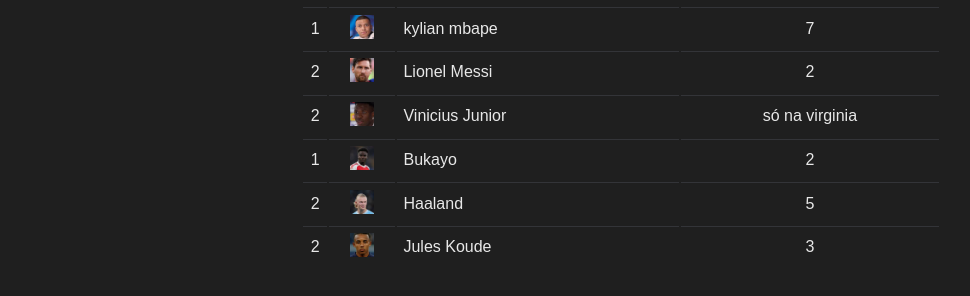
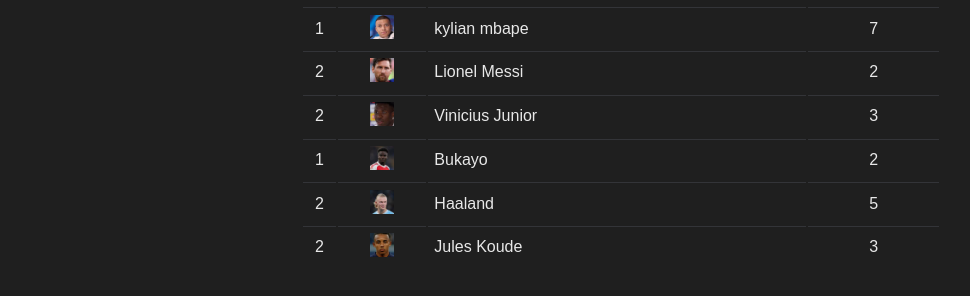
Before and after one commit to OZZYO28/Ulbra, a plain HTML site: page FRONTEND/TabelaBrasileirão/Goleadores.html in a window 1280 px wide. Shown: the part 236-532 px from the top of the page, without its empty margins (19-989 px from the left). Drawn offline with Linux system fonts and the light colour scheme.

Commit message:
Update Goleadores.html

```diff
--- a/FRONTEND/TabelaBrasileirão/Goleadores.html
+++ b/FRONTEND/TabelaBrasileirão/Goleadores.html
@@ -63,7 +63,7 @@
                     <img src="jogadores/vinicius-junior.jpeg" alt="México">
                 </td>
                 <td class="text-left">Vinicius Junior</td>
-                <td>só na virginia</td>
+                <td>3</td>
 
             </tr>
 
```
